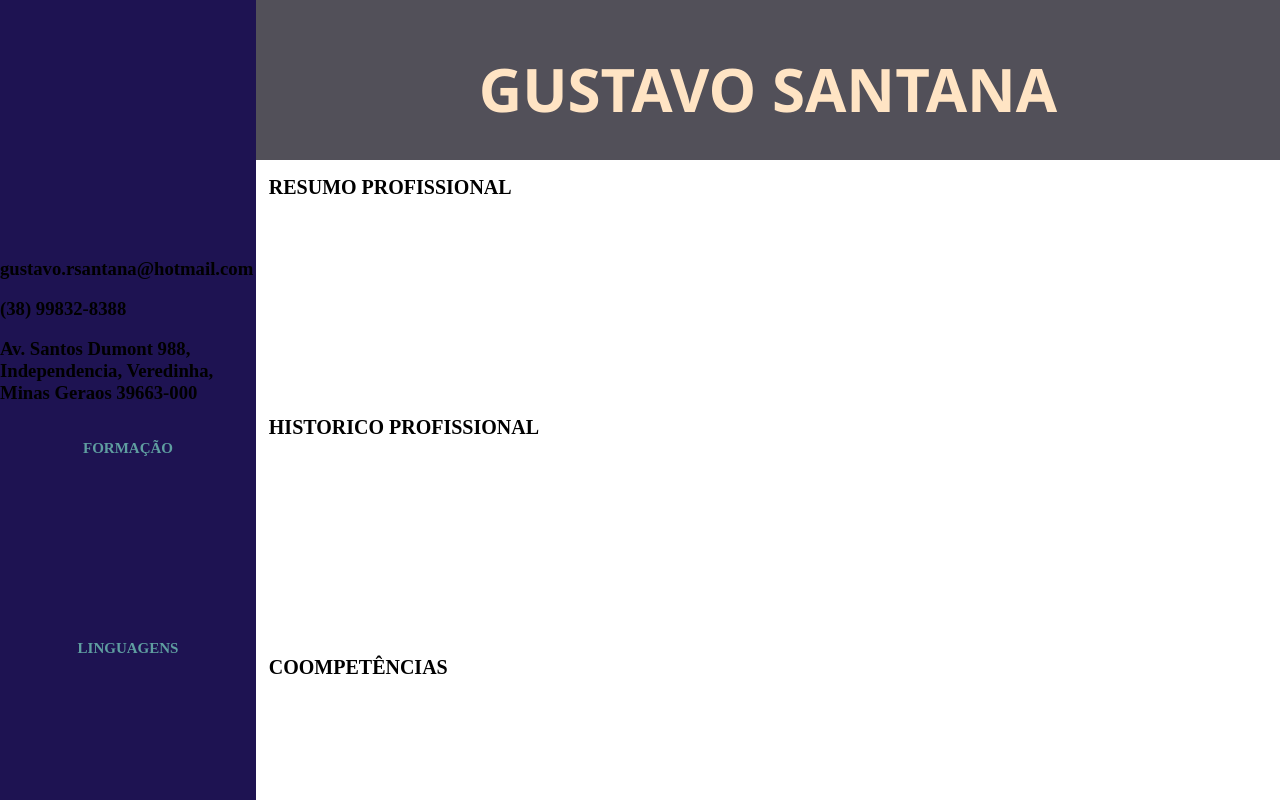
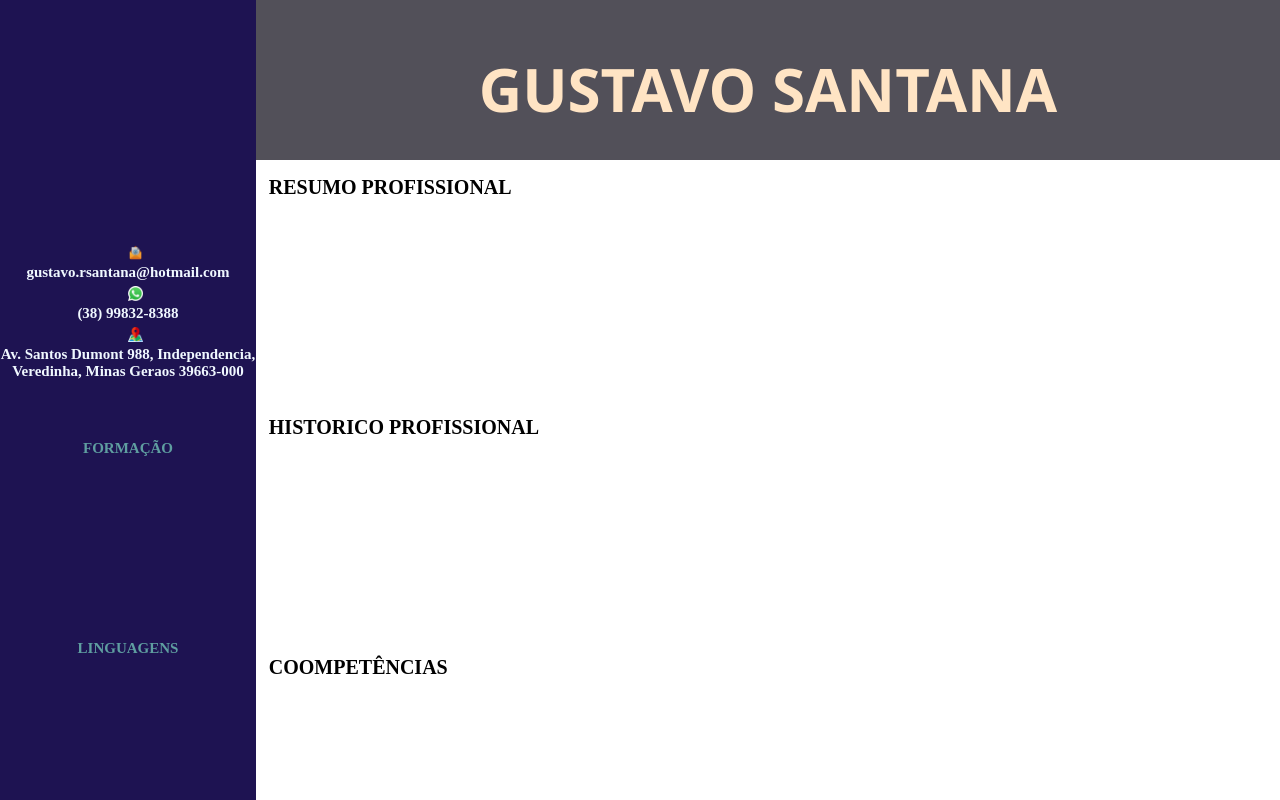
Before and after one commit to gustavo-rsantana/gustavo-rsantana.github.io, a plain HTML site: page index.html in a window 1280 px wide. Drawn offline with Linux system fonts and the light colour scheme.

Commit message:
terminando Informações pessoais

```diff
--- a/index.html
+++ b/index.html
@@ -14,11 +14,11 @@
         </div>
         <div class="inforPessoal">
             <div>
-                <img class="icon" src="" alt="">
+                <img class="icon" src="/_img/marketing-de-email.png" alt="">
                 <h3>gustavo.rsantana@hotmail.com</h3>
-                <img src="" alt="" class="icon">
+                <img src="/_img/whatsapp.png" alt="" class="icon">
                 <h3>(38) 99832-8388</h3>
-                <img src="" alt="" class="icon">
+                <img src="/_img/mapa.png" alt="" class="icon">
                 <h3>Av. Santos Dumont 988, Independencia, Veredinha, Minas Geraos 39663-000</h3>
             </div>
         </div>
--- a/style.css
+++ b/style.css
@@ -99,3 +99,16 @@ h2 {
     font-size: 15px;
     text-align: center;
 }
+
+h3 {
+    color: aliceblue;
+    text-align: center;
+    font-size: 15px;
+}
+
+.icon {
+    width: 15px;
+    margin-top: 5px;
+    margin-left: 10vW;
+
+}
```
Also changed, not shown: _img/gustavo.jpg (renamed from gustavo.jpg), _img/mapa.png (added), _img/marketing-de-email.png (added), _img/whatsapp.png (added).
